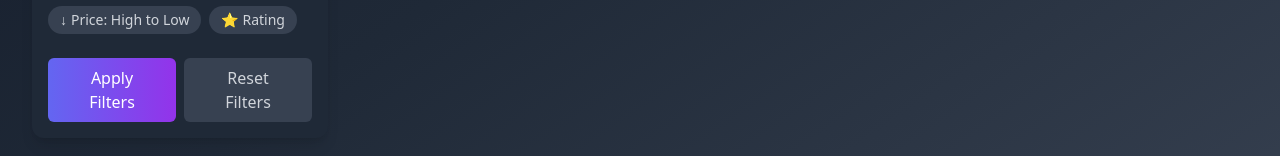
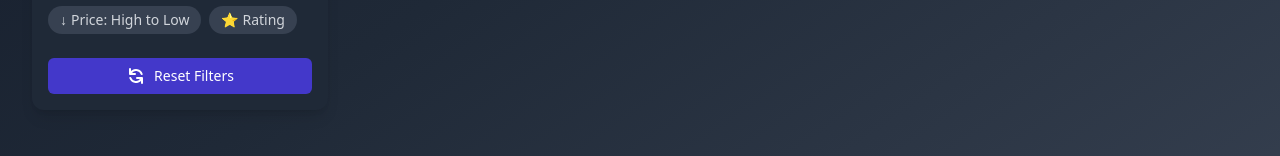
Before and after one commit to DotNetTitan/vue-project, a Vue app: page /products in a window 1280 px wide. Shown: the part 570-726 px from the top of the page. Built offline with nearby package versions, Linux system fonts and the light colour scheme; no server answers.

Commit message:
Refactor FilterSection.vue for improved readability and maintainability; enhance filter reset button for better UX

```diff
--- a/src/components/FilterSection.vue
+++ b/src/components/FilterSection.vue
@@ -1,7 +1,9 @@
 <template>
     <div class="md:w-1/4">
       <div class="bg-white dark:bg-gray-800 p-4 rounded-xl shadow-lg transition-all duration-300 hover:shadow-2xl">
-        <h2 class="text-2xl font-bold text-gray-800 dark:text-white mb-6">Filters</h2>
+        <div class="mb-6">
+          <h2 class="text-2xl font-bold text-gray-800 dark:text-white">Filters</h2>
+        </div>
         <div class="space-y-6">
           <!-- Filter toggles -->
           <div class="flex flex-wrap gap-2 mb-4">
@@ -96,11 +98,12 @@
             </div>
           </div>
 
-          <div class="flex space-x-2 mt-4">
-            <button @click="applyFilters" class="flex-1 bg-gradient-to-r from-indigo-500 to-purple-600 text-white px-6 py-2 rounded-md hover:from-indigo-600 hover:to-purple-700 transition duration-300 focus:outline-none focus:ring-2 focus:ring-offset-2 focus:ring-indigo-500 transform hover:scale-105">
-              Apply Filters
-            </button>
-            <button @click="resetFilters" class="flex-1 bg-gray-200 text-gray-700 dark:bg-gray-700 dark:text-gray-300 px-6 py-2 rounded-md hover:bg-gray-300 dark:hover:bg-gray-600 transition duration-300 focus:outline-none focus:ring-2 focus:ring-offset-2 focus:ring-gray-500">
+          <!-- Reset Filters button -->
+          <div class="mt-8">
+            <button @click="resetFilters" class="flex items-center bg-indigo-700 text-white px-4 py-2 rounded-md hover:bg-indigo-800 transition duration-300 focus:outline-none focus:ring-2 focus:ring-offset-2 focus:ring-indigo-500 text-sm w-full justify-center">
+              <svg xmlns="http://www.w3.org/2000/svg" class="h-5 w-5 mr-2" viewBox="0 0 20 20" fill="currentColor">
+                <path fill-rule="evenodd" d="M4 2a1 1 0 011 1v2.101a7.002 7.002 0 0111.601 2.566 1 1 0 11-1.885.666A5.002 5.002 0 005.999 7H9a1 1 0 010 2H4a1 1 0 01-1-1V3a1 1 0 011-1zm.008 9.057a1 1 0 011.276.61A5.002 5.002 0 0014.001 13H11a1 1 0 110-2h5a1 1 0 011 1v5a1 1 0 11-2 0v-2.101a7.002 7.002 0 01-11.601-2.566 1 1 0 01.61-1.276z" clip-rule="evenodd" />
+              </svg>
               Reset Filters
             </button>
           </div>
@@ -125,7 +128,6 @@
     (e: 'update:maxPrice', value: number): void
     (e: 'update:minRating', value: number): void
     (e: 'update:sortBy', value: string): void
-    (e: 'applyFilters'): void
     (e: 'resetFilters'): void
   }>()
 
@@ -181,10 +183,6 @@
     emit('update:sortBy', value)
   }
 
-  const applyFilters = () => {
-    emit('applyFilters')
-  }
-
   const resetFilters = () => {
     selectedCategories.value = []
     minPrice.value = 0
```
